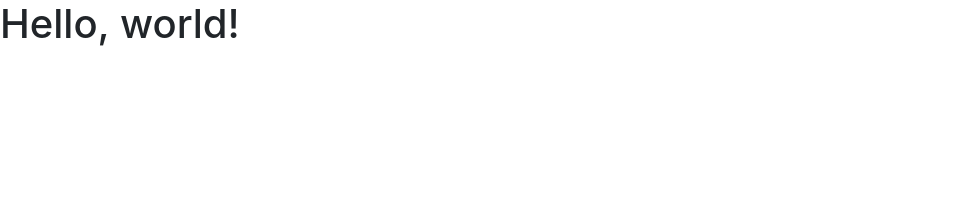
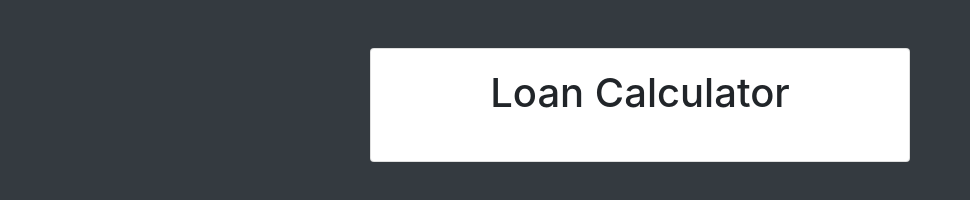
Before and after one commit to andreynho2006/loan-calculator, a plain HTML site: page index.html in a window 1280 px wide. Shown: the whole page, without its empty margins (0-970 px from the left). Drawn offline with nearby package versions, Linux system fonts and the light colour scheme.

Commit message:
use bootstrap classes to make a div container with a title and some margin/padding and center styles

```diff
--- a/index.html
+++ b/index.html
@@ -10,8 +10,18 @@
 
     <title>Hello, world!</title>
   </head>
-  <body>
-    <h1>Hello, world!</h1>
+  <body class='bg-dark'>
+    <div class="container">
+        <div class="row">
+            <div class="col-md-6 mx-auto">
+                <div class="card card-body text-center mt-5">
+                    <h1 class="heading display-5 pb-3">
+                        Loan Calculator
+                    </h1>
+                </div>
+            </div>
+        </div>
+    </div>
 
     <!-- Optional JavaScript -->
     <!-- jQuery first, then Popper.js, then Bootstrap JS -->
```
